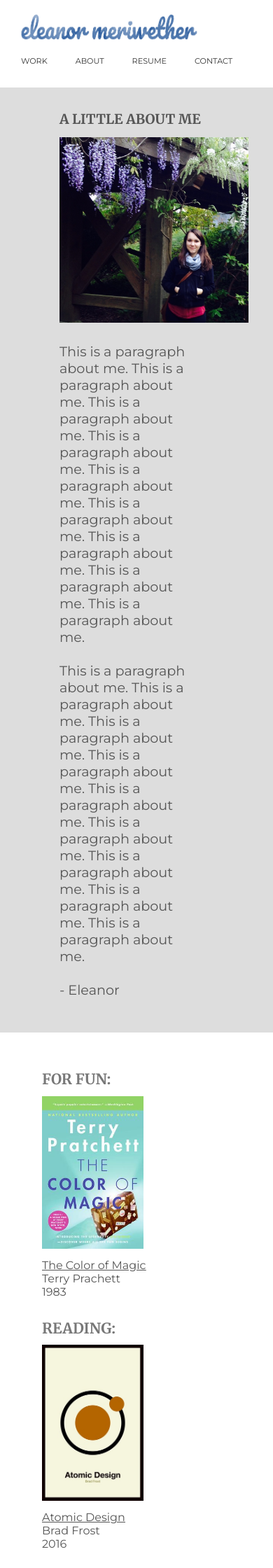
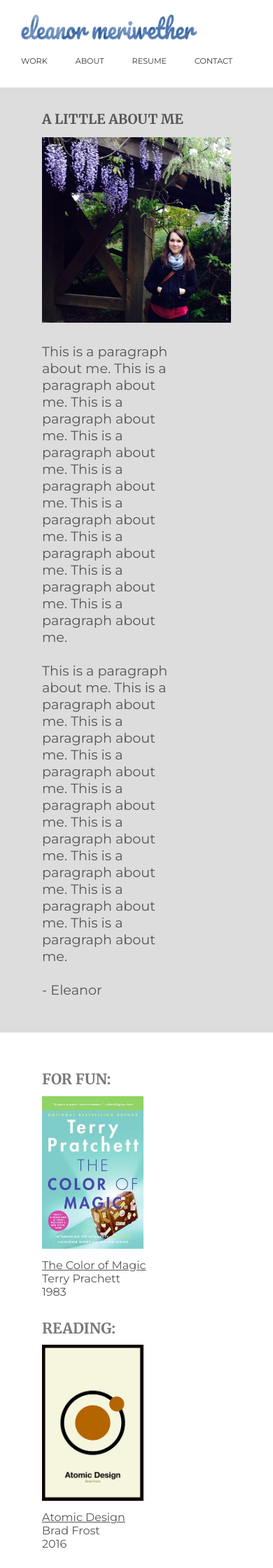
Before and after one commit to emeriwether/emeriwether.github.io, a Jekyll site: the page built from about.html, in a window 390 px wide. Shown: the top 2240 px of the page at 70% size. Built offline with Jekyll 4.4.1, drawn with Linux system fonts in a browser that asks for light colours; nearby versions of some CDN libraries.

Commit message:
adjsut styling on about me for 490 media query

```diff
--- a/css/styles.css
+++ b/css/styles.css
@@ -177,6 +177,8 @@ MEDIA QUERIES
 
 @media screen and (max-width: 490px) {
     /* About Me */
+    section.main article div { margin-left: 0; }
+
     section.aside aside { width: 90%; float: none; margin-bottom: 30px; }
     section.aside aside div img { width: 70%; margin-bottom: 10px; }
     section.aside aside:nth-child(3) div:nth-child(1) img { margin-bottom: 5px; }
```
